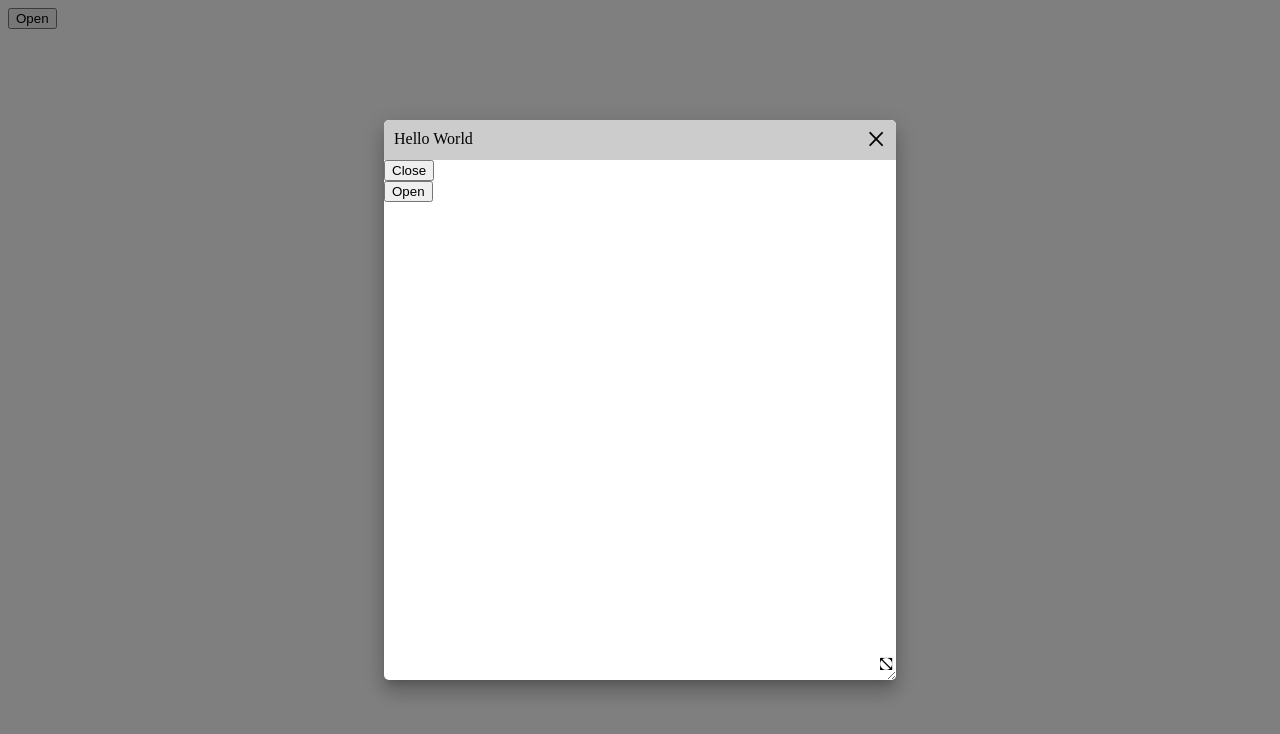
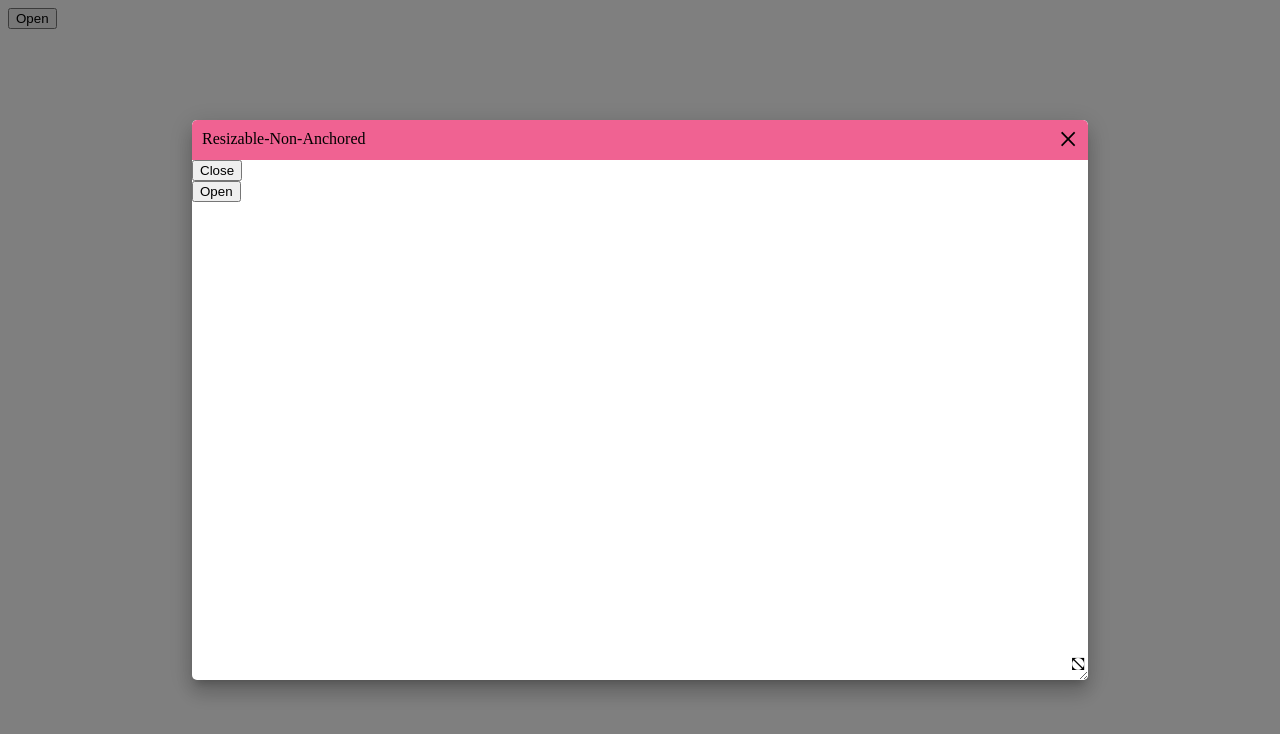
Before and after one commit to sibirajr/custom-angular-dialog, an Angular app in the folder custom-angular-dialog/: page / in a window 1280 px wide. Both pictures are taken after a click on the button "Open". Shown: the top 734 px of the page. Built offline with nearby package versions, Linux system fonts and the light colour scheme.

Commit message:
Input parameters introduction
[closable],[draggable],[anchored],[resizable]

```diff
--- a/custom-angular-dialog/src/app/app.component.html
+++ b/custom-angular-dialog/src/app/app.component.html
@@ -1,12 +1,13 @@
 <button (click)="showDialog = !showDialog" class="btn">Open</button>
-<app-dialog [width]="40" [height]="70" [headerColor]="'#ccc'" [(visible)]="showDialog">
-  <dialog-header>Hello World</dialog-header>
+<app-dialog [width]="70" [height]="70" [headerColor]="'#f06292'" [(visible)]="showDialog">
+  <dialog-header>Resizable-Non-Anchored</dialog-header>
   <div>
     <button (click)="showDialog = !showDialog" class="btn">Close</button>
   </div>
   <button (click)="showDialogw = !showDialogw" class="btn">Open</button>
-  <app-dialog [width]="20" [height]="20" [headerColor]="'blue'" [(visible)]="showDialogw">
-    <dialog-header>nested</dialog-header>
+  <app-dialog [width]="20" [height]="20" [headerColor]="'#009688'" [closable]=false [draggable]=true [anchored]=true [resizable]=false
+    [(visible)]="showDialogw">
+    <dialog-header>Nested-Dragable</dialog-header>
     <div>
       <button (click)="showDialogw = !showDialogw" class="btn">Close</button>
     </div>
--- a/custom-angular-dialog/src/app/modules/dialog/dialog.component.css
+++ b/custom-angular-dialog/src/app/modules/dialog/dialog.component.css
@@ -1,4 +1,4 @@
-.overlay {
+.overlay_notanchored {
   position: fixed;
   top: 0;
   bottom: 0;
@@ -8,7 +8,18 @@
   z-index: 999;
 }
 
-.dialog {
+.overlay_anchored {
+  position: fixed;
+  top: 0;
+  bottom: 0;
+  left: 0;
+  right: 0;
+  background-color: rgba(0, 0, 0, 0.5);
+  z-index: 999;
+  cursor: not-allowed;
+}
+
+.dialog_resize {
   z-index: 1040;
   position: fixed;
   margin-right: auto;
@@ -21,6 +32,17 @@
     0 13px 19px 2px rgba(0, 0, 0, 0.14), 0 5px 24px 4px rgba(0, 0, 0, 0.12);
 }
 
+.dialog_noresize {
+  z-index: 1040;
+  position: fixed;
+  margin-right: auto;
+  margin-left: auto;
+  background-color: #fff;
+  border-radius: 5px;
+  box-shadow: 0 7px 8px -4px rgba(0, 0, 0, 0.2),
+    0 13px 19px 2px rgba(0, 0, 0, 0.14), 0 5px 24px 4px rgba(0, 0, 0, 0.12);
+}
+
 .dialog__close-btn {
   font-size: 35px;
   cursor: pointer;
@@ -28,11 +50,17 @@
   position: absolute;
 }
 
-.dialog-header {
+.dialog-header_draggable {
   border-top-left-radius: 5px;
   border-top-right-radius: 5px;
   height: 40px;
   cursor: move;
+}
+
+.dialog-header_nondraggable {
+  border-top-left-radius: 5px;
+  border-top-right-radius: 5px;
+  height: 40px;
 }
 
 .text-header {
@@ -51,7 +79,7 @@
   cursor: e-resize;
 }
 
-.dialog:after {
+.dialog_resize:after {
   content: "";
   resize: horizontal;
   bottom: 0;
--- a/custom-angular-dialog/src/app/modules/dialog/dialog.component.html
+++ b/custom-angular-dialog/src/app/modules/dialog/dialog.component.html
@@ -1,7 +1,7 @@
-<div *ngIf="visible" id="dialog-container{{overlapDialog}}" class="dialog" [style.height.%]="height" [style.width.%]="width"
-  [style.left.%]="left" [style.top.%]="top">
-  <div [style.background-color]="headerColor" class="dialog-header" (mousedown)="mousedown($event)" (mousemove)="mousemove($event)"
-    (mouseup)="mouseup($event)">
+<div *ngIf="visible" id="dialog-container{{overlapDialog}}" [ngClass]="{'dialog_resize': resizable, 'dialog_noresize': !resizable}"
+  [style.height.%]="height" [style.width.%]="width" [style.left.%]="left" [style.top.%]="top">
+  <div [style.background-color]="headerColor" [ngClass]="{'dialog-header_draggable': draggable, 'dialog-header_nondraggable': !draggable}"
+    (mousedown)="mousedown($event)" (mousemove)="mousemove($event)" (mouseup)="mouseup($event)">
     <span class="text-header">
       <ng-content select="dialog-header"></ng-content>
     </span>
@@ -14,6 +14,7 @@
   </div>
   <ng-content></ng-content>
   <!-- universal -->
-  <div class="resizeIcon">&#9950;</div>
+  <div *ngIf="resizable" class="resizeIcon">&#9950;</div>
 </div>
-<div *ngIf="visible" class="overlay" (click)="close()"></div>
+<div *ngIf="visible && !anchored" class="overlay_notanchored" (click)="close()"></div>
+<div *ngIf="visible && anchored" class="overlay_anchored"></div>
--- a/custom-angular-dialog/src/app/modules/dialog/dialog.component.ts
+++ b/custom-angular-dialog/src/app/modules/dialog/dialog.component.ts
@@ -27,6 +27,9 @@ export class DialogComponent implements OnInit, OnChanges {
   @Input() width = 25;
   @Input() height = 25;
   @Input() headerColor = "#34a0e7";
+  @Input() resizable: boolean = true;
+  @Input() draggable: boolean = false;
+  @Input() anchored: boolean = false;
   @Output() visibleChange: EventEmitter<boolean> = new EventEmitter<boolean>();
 
   constructor() {
@@ -53,6 +56,7 @@ export class DialogComponent implements OnInit, OnChanges {
   }
 
   mousedown($event) {
+    if (this.draggable) {
       this.dialogBoxDiv = document.getElementById(
         "dialog-container" + this.overlapDialog
       );
@@ -62,12 +66,16 @@ export class DialogComponent implements OnInit, OnChanges {
         this.dialogBoxDiv.offsetTop - $event.clientY
       ];
     }
+  }
 
   mouseup($event) {
+    if (this.draggable) {
       this.isDown = false;
+    }
   }
 
   mousemove($event) {
+    if (this.draggable) {
       $event.preventDefault();
 
       if (this.isDown) {
@@ -82,6 +90,7 @@ export class DialogComponent implements OnInit, OnChanges {
       }
     }
   }
+}
 
 class PIXI {
   x: number;
```
Also changed, not shown: custom-angular-dialog/package.json (+9 -5 lines), 1 other file (tests, documents, lock files or other folders). Lines whose indentation alone changed are shown as unchanged.
